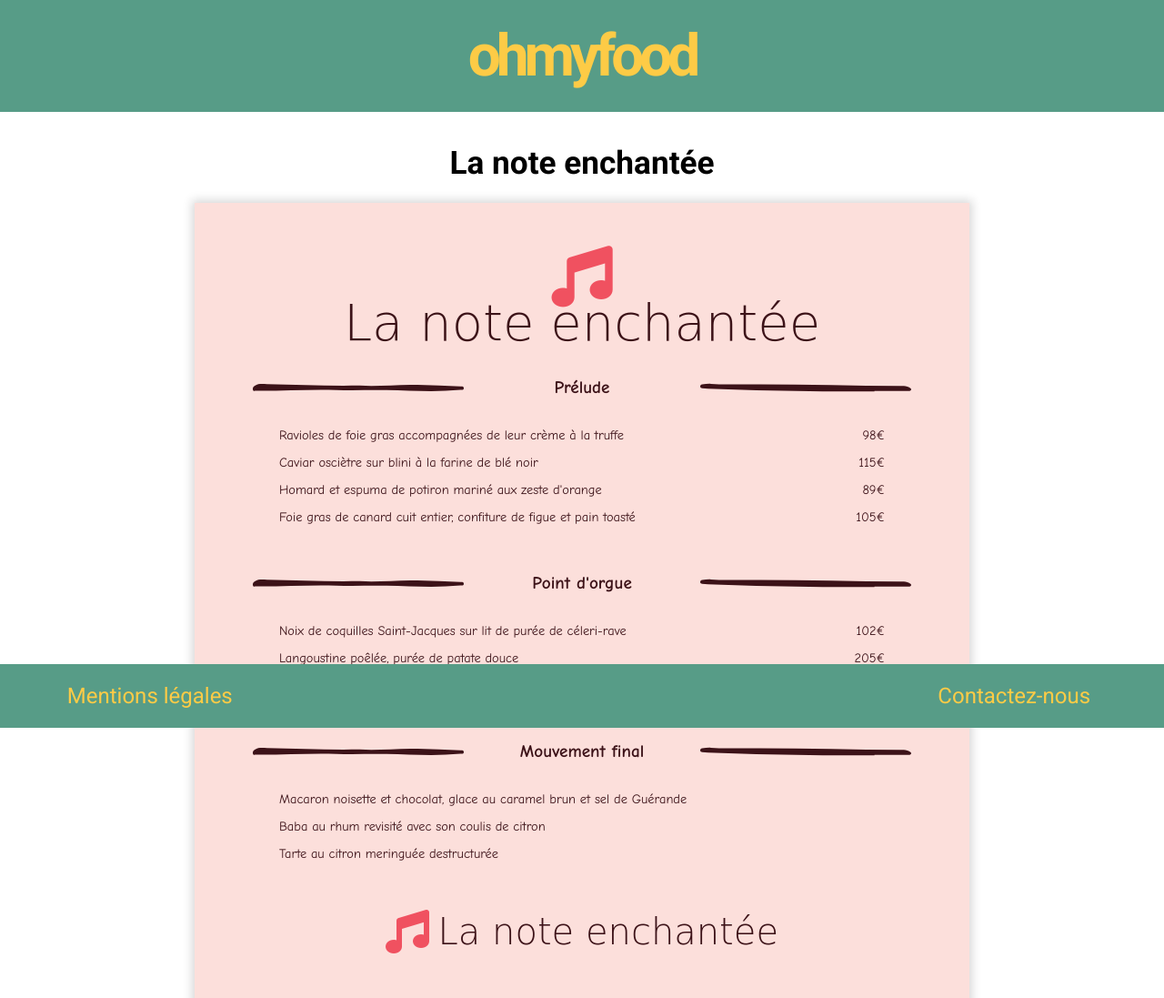
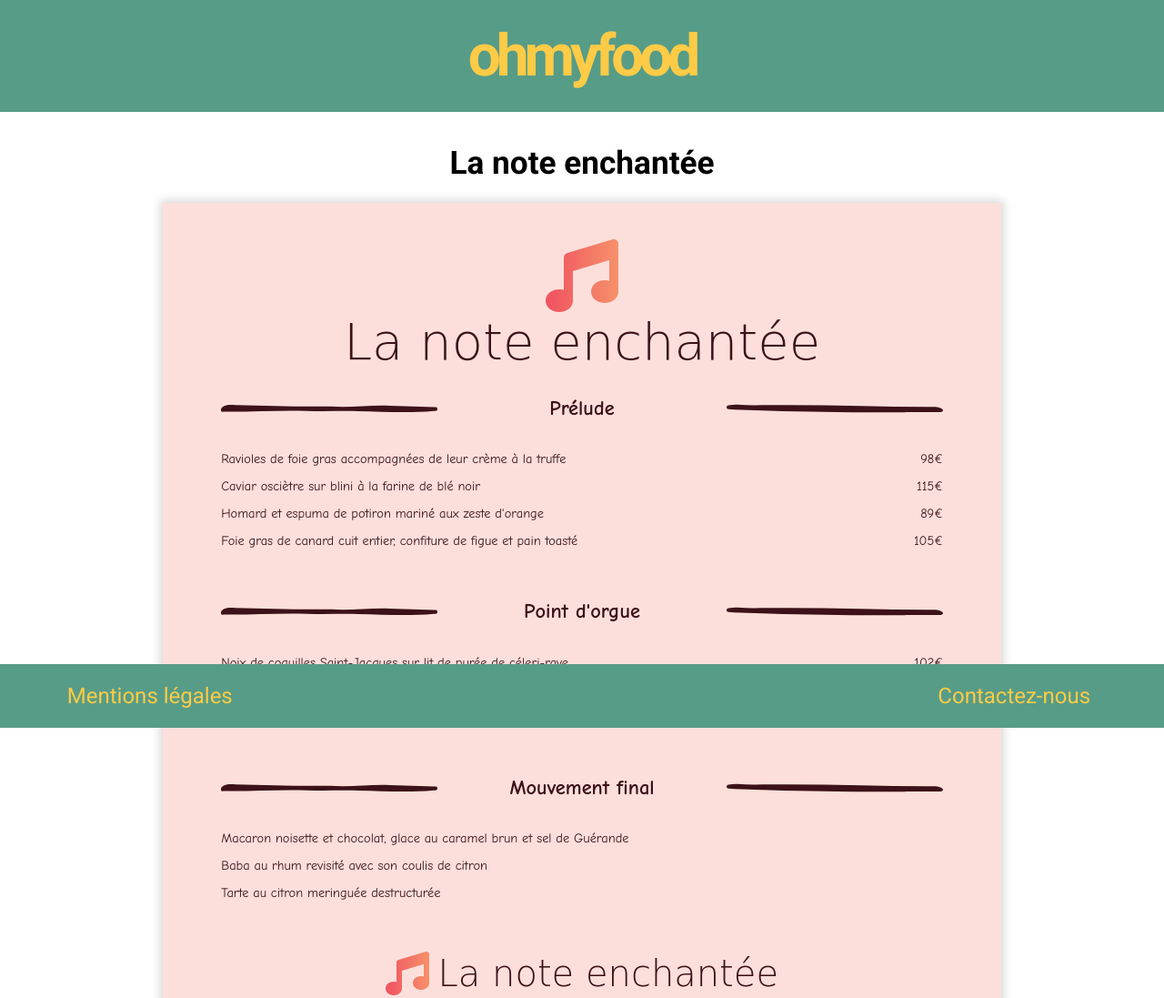
Before and after one commit to wrongpedro/ohmyfood, a website: page menu-1.html in a window 1280 px wide. Shown: the top 1097 px of the page at 91% size. Drawn offline with Linux system fonts and the light colour scheme; a web font is replaced by a local one.

Commit message:
Ajout gradient sur .fas + correction width ul/menu

```diff
--- a/menu-1.html
+++ b/menu-1.html
@@ -16,7 +16,8 @@
         <main>
             <h1 class="main__heading">La note enchantée</h1>
             <article class="menu menu1">
-                <h2 class="menu__heading"><i class="fas fa-music fa-4x"></i>La note enchantée</h2>
+                <i id="fas__top" class="fas fa-music fa-4x"></i>
+                <h2 class="menu__heading">La note enchantée</h2>
                 <section>
                     <div class="menu__path">
                         <img class="menu__path__img" src="image/menu1/menu1_left.svg" alt="menu1_path">
--- a/scss/style.scss
+++ b/scss/style.scss
@@ -25,7 +25,8 @@ $menu_text_font2: 'Cambria','Garamond', serif;
 /*Menu Colors*/
 $menu1_bg_color:#fcdfdb;
 $menu1_font_color:#3c1218;
-$menu1_icon_color:#f05160;
+$menu1_icon_color1:#f05160;
+$menu1_icon_color2:#f6916a;
 
 $menu2_bg_color:#fff5fe;
 $menu2_title_color:#c77412;
@@ -80,7 +81,7 @@ $menu4_title_color2:#beff7f;
     margin: 0;
 }
 
-body,header,main,article, section,ul,li,.menu__footer,.menu__home--zoom,.loading,nav{
+body,header,main,article, section,ul,li,.menu,.menu__footer,.menu__home--zoom,.loading,nav{
     display: flex;
     flex-wrap: wrap;
 }
@@ -256,6 +257,7 @@ header{
     margin: 1em 0 8em 0;
     padding: 2em;
     box-shadow: 0 0 10px 3px #D8D8D8;
+    justify-content: center;
     &__heading{
         width: 100%;
         font-size: 2.8em;
@@ -268,11 +270,14 @@ header{
         width: 100%;
         margin-bottom: 1.6em;
         &__img{
-            width: 32%;
+            width: 15%;
+            @media screen and (min-width:768px){
+                width: 30%;
+            }
         }
     }
     &__section{
-        font-size: 1.2em;
+        font-size: 1.4em;
         text-align: center;
         &--underline {
             position: relative;
@@ -303,7 +308,7 @@ header{
     }
     ul{
         font-size: 0.9em;
-        padding: 0.5em 0 2.8em 0;
+        padding: 0.6em 0 3em 0;
     }
     p{
         margin-bottom: 0.4em;
@@ -327,9 +332,12 @@ header{
         }
     }
     @media screen and (min-width:992px){
-        width: 73%;
+        width: 80%;
         .menu__heading{
             font-size: 4.4em;
+        }
+        ul{
+            width: 84%;
         }
     }
 }
@@ -341,13 +349,13 @@ header{
     font-family: $menu1_title_font;
     font-weight: lighter;
     font-size: 2em;
-        i{
+        .fas{
             margin-right: 0.2em;
             font-size: 1.3em;
         }
     @media screen and (min-width:768px){
         font-size: 2.5em;
-        i{
+        .fas{
             font-size: 1.2em;
         }
     }
@@ -358,20 +366,17 @@ header{
 .menu1{
     background-color: $menu1_bg_color;
     color: $menu1_font_color;
-    i{
-        color: $menu1_icon_color;
+    .fas{
+        @include gradient(90deg, $menu1_icon_color1, $menu1_icon_color2);
+    }
+    #fas__top{
+        font-size: 5em;
+        margin-top: 0.5em;
     }
     h2{
         font-family: $menu1_title_font;
         font-weight: lighter;
         font-size: 2.3em;
-        i{
-        width: 100%;
-        text-align: center;
-        font-size: 1.2em;
-        position: relative;
-        top: 0.3em;
-        }
     }
     h3,p{
         font-family: $menu_text_font1;
@@ -382,12 +387,15 @@ header{
         color: $menu1_font_color;
     }
     .menu__heading{
-        margin: 0.5em;
+        margin: 0 0 0.5em 0;
         font-size: 2.8em;
     }
     @media screen and (min-width:768px){
         .menu__heading{
         font-size: 3.5em;
+        }
+        ul{
+            width: 100%;
         }
     }
 }
@@ -422,7 +430,7 @@ header{
     }
     @media screen and (min-width:768px){
         .menu__heading{
-            font-size: 2.5em;
+            font-size: 2.3em;
             margin: 2.2em 0;
         }
         ul{
@@ -431,7 +439,7 @@ header{
     }
     @media screen and (min-width:992px){
         .menu__heading{
-            font-size: 3em;
+            font-size: 2.5em;
         }
     }
 }
```
Also changed, not shown: css/style.css, 1 other file.
